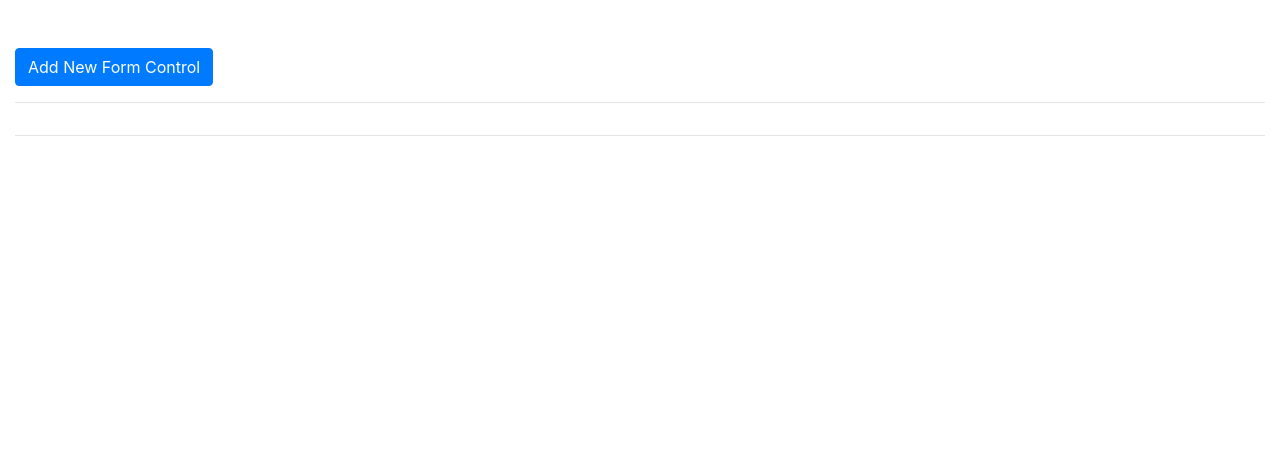
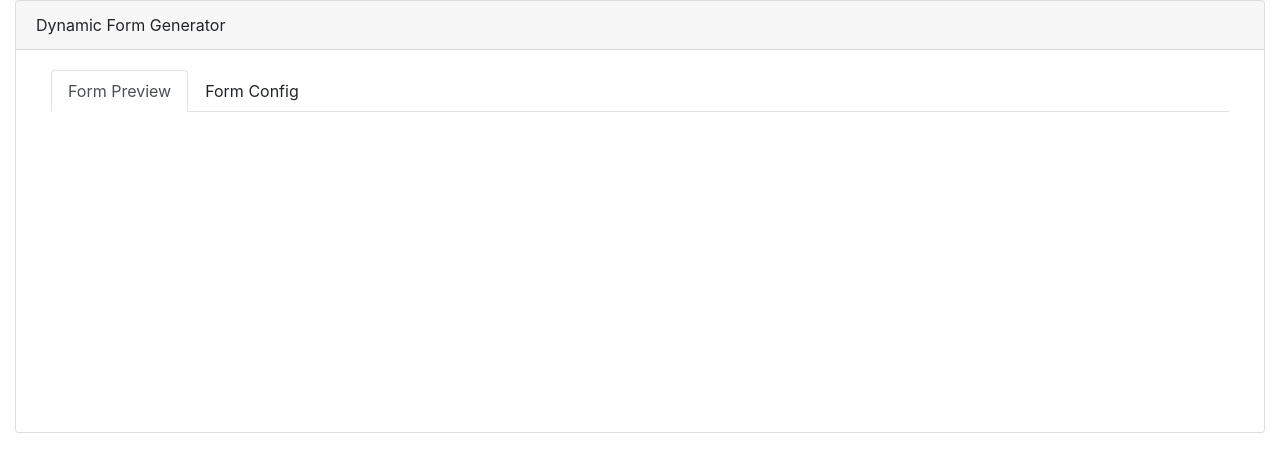
Before and after one commit to vamseeuxd/dynamic-form, an Angular app: page / in a window 1280 px wide. Shown: the top 472 px of the page. Built offline with nearby package versions, Linux system fonts and the light colour scheme.

Commit message:
New Layout

```diff
--- a/src/app/app.component.html
+++ b/src/app/app.component.html
@@ -1,14 +1,60 @@
 <div class="container-fluid">
+  <div class="card">
+    <div class="card-header">
+      Dynamic Form Generator
+    </div>
+    <div class="card-body">
+      <div class="container-fluid">
 
-  <button (click)="showAddNewFormController=true;" class="btn btn-primary mt-5">Add New Form Control</button>
+        <!--
+        <button (click)="showAddNewFormController=true;" class="btn btn-primary mt-5">Add New Form Control</button>
+        <ngx-dynamic-form #test [(data)]="data" [options]="options"></ngx-dynamic-form>
+        -->
 
-  <hr>
+        <!--
+        <app-dynamic-form-generator (cancel)="onNewControlCancel()"
+                                    (save)="addNewControl($event)"></app-dynamic-form-generator>
+        -->
 
-  <ngx-dynamic-form #test [(data)]="data" [options]="options"></ngx-dynamic-form>
 
-  <hr>
+        <ul class="nav nav-tabs" id="myTab" role="tablist">
+          <li class="nav-item">
+            <a (click)="activeTab=0" [class]="'nav-link ' + ( activeTab==0 ? 'active' : '' )">Form Preview</a>
+          </li>
+          <li class="nav-item">
+            <a (click)="activeTab=1" [class]="'nav-link ' + ( activeTab==1 ? 'active' : '' )">Form Config</a>
+          </li>
+        </ul>
+        <div class="tab-content">
+          <div [class]="'p-4 tab-pane fade show ' + ( activeTab==0 ? 'active' : '' )" style="min-height: 300px;">
+            <ngx-dynamic-form #test [(data)]="data" [options]="options"></ngx-dynamic-form>
+          </div>
+          <div [class]="'p-4 tab-pane fade show ' + ( activeTab==1 ? 'active' : '' )" style="min-height: 300px;">
+            <div class="row">
+              <div class="col-2">
+                <ul class="list-group">
+                  <li (click)="editExistingComponent(option, formGen)"
+                      *ngFor="let option of options"
+                      [class]="'list-group-item '+(option.name==activeComponent?'active':'')">
+                    {{option.label}}
+                    <span class="float-right">
+                      <button class="btn btn-link btn-sm ml-5">&#x25B2;</button>
+                      <button class="btn btn-link btn-sm">&#x25BC;</button>
+                    </span>
+                    <span class="clearfix"></span>
+                  </li>
+                </ul>
+              </div>
+              <div class="col-10">
+                <app-dynamic-form-generator #formGen (cancel)="onNewControlCancel()"
+                                            (save)="addNewControl($event)">
+                </app-dynamic-form-generator>
+              </div>
+            </div>
+          </div>
+        </div>
 
-  <app-dynamic-form-generator (cancel)="onNewControlCancel()" (save)="addNewControl($event)"
-                              *ngIf="showAddNewFormController"></app-dynamic-form-generator>
-
+      </div>
+    </div>
+  </div>
 </div>
--- a/src/app/app.component.scss
+++ b/src/app/app.component.scss
@@ -0,0 +1,14 @@
+.list-group-item {
+  cursor: pointer;
+
+  &.active {
+    .btn-link {
+      font-weight: 400;
+      color: #ffffff !important;
+
+      &:hover {
+        color: #ffffff !important;
+      }
+    }
+  }
+}
--- a/src/app/app.component.ts
+++ b/src/app/app.component.ts
@@ -9,6 +9,8 @@ import {ColSize, DynamicFormOption, DynamicFormType} from './dynamic-form/dynami
 export class AppComponent {
   options: DynamicFormOption[] = [];
   data = {};
+  activeTab = 0;
+  activeComponent = '';
   title = 'dynamic-form';
   showAddNewFormController = false;
 
@@ -19,4 +21,9 @@ export class AppComponent {
   onNewControlCancel() {
     this.showAddNewFormController = false;
   }
+
+  editExistingComponent(option: DynamicFormOption, formGen) {
+    this.activeComponent = option.name;
+    formGen.data = JSON.parse(JSON.stringify(option));
+  }
 }
--- a/src/app/dynamic-form-generator/dynamic-form-generator.component.html
+++ b/src/app/dynamic-form-generator/dynamic-form-generator.component.html
@@ -7,9 +7,8 @@
     <hr>
     <div class="row">
       <div class="col-2">
-        <button (click)="addFormClick()" [disabled]="!test.isValid" class="btn-primary btn btn-block">Add Form
-          Controller
-        </button>
+        <button (click)="addFormClick()" [disabled]="!test.isValid"
+                class="btn-primary btn btn-block">{{saveButtonLabel}}</button>
       </div>
       <div class="col-2">
         <button (click)="cancel.emit(null)" class="btn-dark btn btn-block">Cancel</button>
--- a/src/app/dynamic-form-generator/dynamic-form-generator.component.scss
+++ b/src/app/dynamic-form-generator/dynamic-form-generator.component.scss
@@ -1,3 +1,4 @@
+/*
 :host {
   position: fixed;
   width: 100vw;
@@ -14,3 +15,4 @@
     margin: auto;
   }
 }
+*/
--- a/src/app/dynamic-form-generator/dynamic-form-generator.component.ts
+++ b/src/app/dynamic-form-generator/dynamic-form-generator.component.ts
@@ -1,4 +1,4 @@
-import {Component, EventEmitter, OnInit, Output} from '@angular/core';
+import {Component, EventEmitter, Input, OnInit, Output} from '@angular/core';
 import {ColSize, DynamicFormOption, DynamicFormType} from '../dynamic-form/dynamic-form.component';
 
 @Component({
@@ -11,7 +11,7 @@ export class DynamicFormGeneratorComponent implements OnInit {
   @Output() cancel: EventEmitter<any> = new EventEmitter<any>();
   @Output() save: EventEmitter<any> = new EventEmitter<any>();
   private options: DynamicFormOption[] = [];
-  private data = {
+  public data = {
     'required': true,
     'disabled': false,
     'hide': false,
@@ -26,6 +26,7 @@ export class DynamicFormGeneratorComponent implements OnInit {
     'offsetSm': '0',
     'offsetXs': '0'
   };
+  @Input() saveButtonLabel = 'Add';
 
   constructor() {
     const config = [
@@ -312,9 +313,9 @@ export class DynamicFormGeneratorComponent implements OnInit {
       disabled: false,
       hide: false,
       desc: desc,
-      sizeXl: ColSize.col_2,
-      sizeLg: ColSize.col_2,
-      sizeMd: ColSize.col_2,
+      sizeXl: ColSize.col_4,
+      sizeLg: ColSize.col_4,
+      sizeMd: ColSize.col_4,
       sizeSm: ColSize.col_6,
       sizeXs: ColSize.col_12,
       offsetXl: ColSize.col_0,
```
